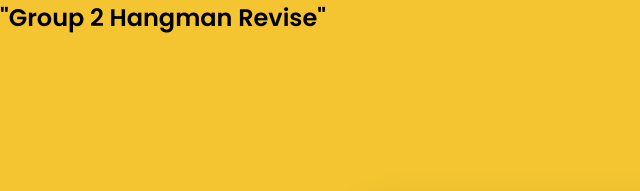
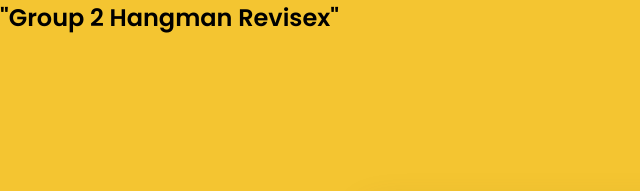
Before and after one commit to DavidDCN/XVN, a plain HTML site: page index.html in a window 1280 px wide. Shown: the top 191 px of the page, 0-640 px from the left. Drawn offline with Linux system fonts and the light colour scheme.

Commit message:
updated index

```diff
--- a/index.html
+++ b/index.html
@@ -12,7 +12,7 @@
     <link rel="stylesheet" href="style.css" />
   </head>
   <body>
-    <h2>"Group 2 Hangman Revise"</h2>
+    <h2>"Group 2 Hangman Revisex"</h2>
     <div class="container">
       <div id="options-container"></div>
       <div id="letter-container" class="letter-container hide"></div>
```
